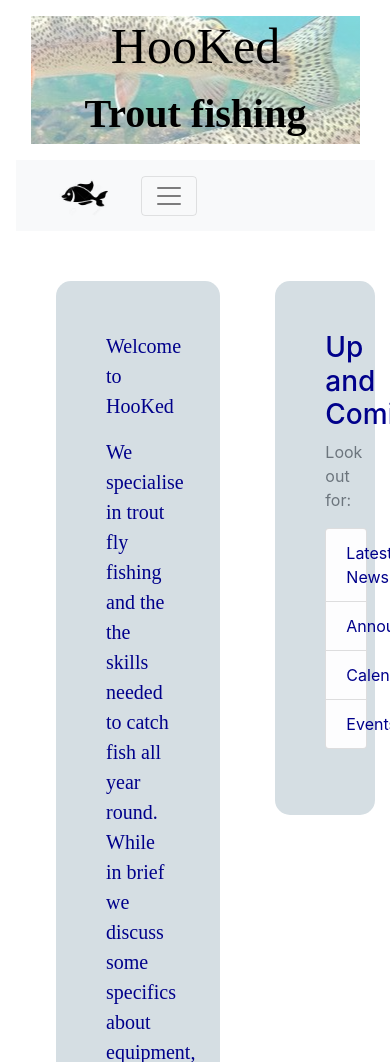
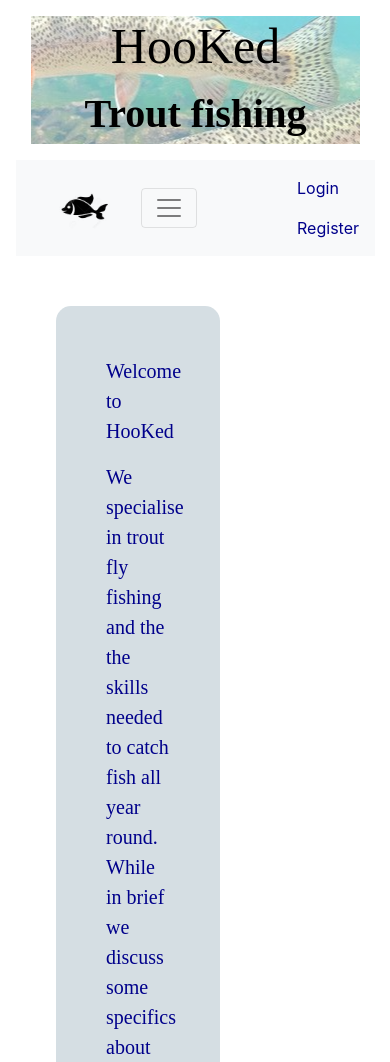
Before and after one commit to StudentRP/hooked, a Django app: page / in a window 390 px wide; the page is wider, and only the part inside the window is pictured. Shown: the top 1062 px of that part. Run offline with Django 4.2, Linux system fonts and the light colour scheme.

Commit message:
superuser created & login html only

```diff
--- a/main_body/static/main_body/main.css
+++ b/main_body/static/main_body/main.css
@@ -2,19 +2,27 @@
     color: darkblue !important;
 }
 
+/*image opaque changes to .5 while text remains un-faded. note top faed value, bot fade value */
 header{
     background-image: linear-gradient(rgba(255,255,255,0.5), rgba(255,255,255,0.5)), url("../site_img/trout.jpg");
     /*background: url("../site_img/trout.jpg");*/
     background-repeat: no-repeat;
     background-position: center;
     /*background-size: auto;*/
+}
 
+/*hides the aside block when screen shrinks*/
+@media only screen and (max-width: 995px) {
+    aside {
+        display: none;
+    }
 }
+
+
 
 .my_header, aside {
     text-align: center;
 }
-
 
 aside, section{
     background-color: #d5dee3;
@@ -35,7 +43,7 @@ aside, section{
 
 }
 
-.nav-item .nav-link:hover {
+.navbar-nav .nav-item:hover, .nav-item .nav-link:hover {
     color: mediumpurple !important;
 
 }
@@ -72,3 +80,8 @@ aside, section{
     color: black !important;
 
 }
+
+.my_nav #user-access {
+    font-family: "Times New Roman", Times, serif;
+    font-size: 5px;
+}
--- a/main_body/templates/main_body/base.html
+++ b/main_body/templates/main_body/base.html
@@ -67,6 +67,16 @@
             </li>
           </ul>
         </div>
+            <div class="navbar-nav"> <!-- changes the view dependent upon logged in or out -->
+                {% if user.is_authenticated %}
+                    <a class="nav-item nav-link" href="#">Logout</a>
+                    <a class="nav-item nav-link" href="#">Profile</a>
+                {% else %}
+                    <a class="nav-item nav-link" href="#">Login</a> <!-- # place holder for dead links (use to be where 'login' was-->
+                    <a class="nav-item nav-link" href="#">Register</a>
+
+                {% endif %}
+            </div>
       </div>
     </nav>
 
--- a/main_body/templates/main_body/sidebar_content.html
+++ b/main_body/templates/main_body/sidebar_content.html
@@ -6,10 +6,10 @@
     <h3>Up and Coming</h3>
     <p class='text-muted'>Look out for:
       <ul class="list-group">
-        <li class="list-group-item list-group-item-light">Latest News</li>
-        <li class="list-group-item list-group-item-light">Announcements</li>
-        <li class="list-group-item list-group-item-light">Calendars</li>
-        <li class="list-group-item list-group-item-light">Events</li>
+        <li class="list-group-item"><a href="#">Latest News</a></li>
+        <li class="list-group-item"><a href="#">Announcements</a></li>
+        <li class="list-group-item"><a href="#">Calendars</a></li>
+        <li class="list-group-item"><a href="#">Events</a></li>
       </ul>
     </p>
 {% endblock sidebar %}
```
Also changed, not shown: db.sqlite3.
